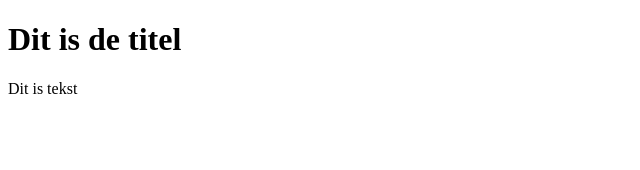
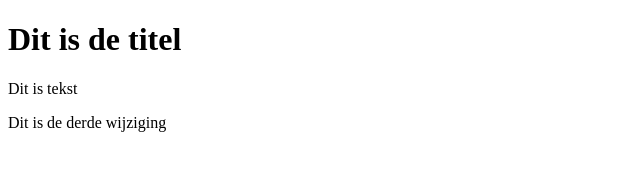
Before and after one commit to arthurruaert/nieuwProject, a plain HTML site: page nieuwProject/WebContent/index.html in a window 1280 px wide. Shown: the whole page, without its empty margins (0-640 px from the left). Drawn offline with Linux system fonts and the light colour scheme.

Commit message:
Dit is de derde wijziging aan index.html

```diff
--- a/nieuwProject/WebContent/index.html
+++ b/nieuwProject/WebContent/index.html
@@ -8,6 +8,7 @@
 	<h1>Dit is de titel</h1>
 	<article>
 		<p>Dit is tekst</p>
+		<p>Dit is de derde wijziging</p>
 	</article>
 </body>
 </html>
```
